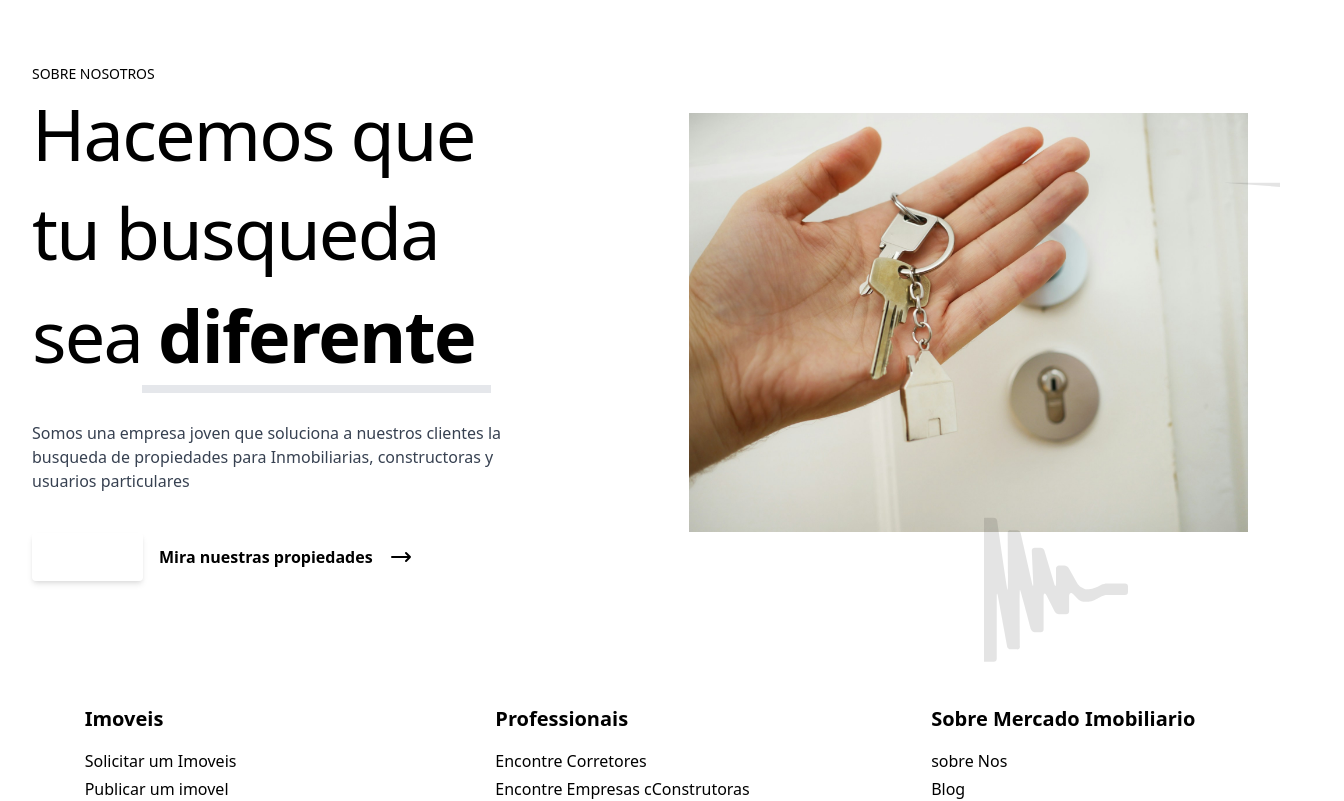
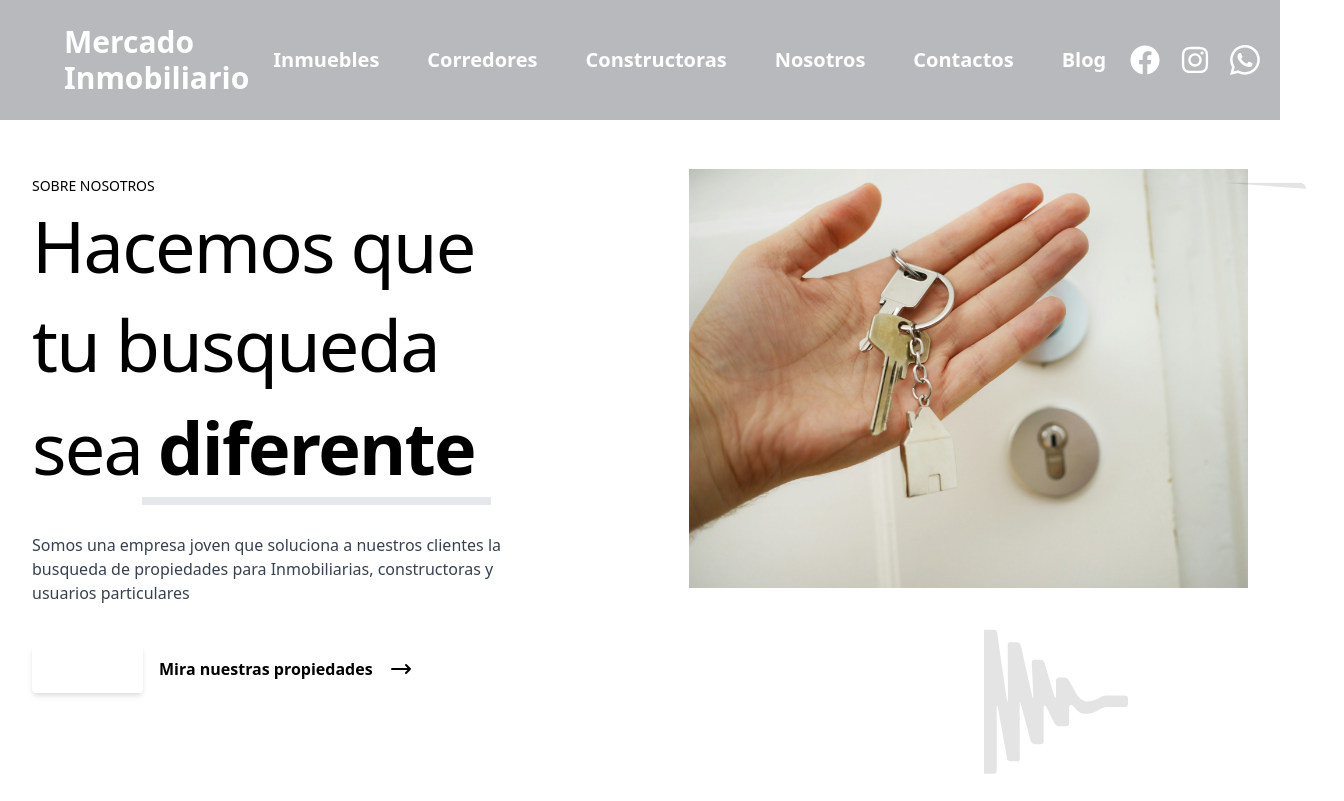
Before and after one commit to FedeSabi/Proyecto-Mercado-Inmobiliario, a React (Vite) app in the folder Front/: page /Nosotros in a window 1280 px wide. Shown: the top 801 px of the page, 1344 px wide, since content can reach past the window. Built offline with nearby package versions, Linux system fonts and the light colour scheme.

Commit message:
se modifico el navbar de nosotros

```diff
--- a/Front/src/pages/Nosotros.jsx
+++ b/Front/src/pages/Nosotros.jsx
@@ -3,10 +3,10 @@
 
 const Nosotros = () => {
   return (
-    <div className="bg-white relative flex items-center justify-center overflow-hidden z-50">
+
       <div className="relative mx-auto h-full px-4 pb-20 md:pb-10 sm:max-w-xl md:max-w-full md:px-24 lg:max-w-screen-xl lg:px-8">
         <div className="flex flex-col items-center justify-between lg:flex-row py-16">
-          <div className="relative">
+          <div className="relative mt-28">
             <div className="lg:max-w-xl lg:pr-5 relative z-40">
               <p className="flex text-sm uppercase text-g1">Sobre Nosotros</p>
               <h2 className="mb-6 max-w-lg text-5xl font-light leading-snug tracking-tight text-g1 sm:text-7xl sm:leading-snug">
@@ -34,7 +34,7 @@
               <img src={ImgNosotros} alt="placeholder" />
             </div>
           </div>
-        </div>
+
       </div>
       <div className="hidden text-9xl varien absolute top-6 left-1/4 text-g/10 z-40">About Us</div>
       <div className="absolute -bottom-24 left-10 z-0 opacity-10">
```
